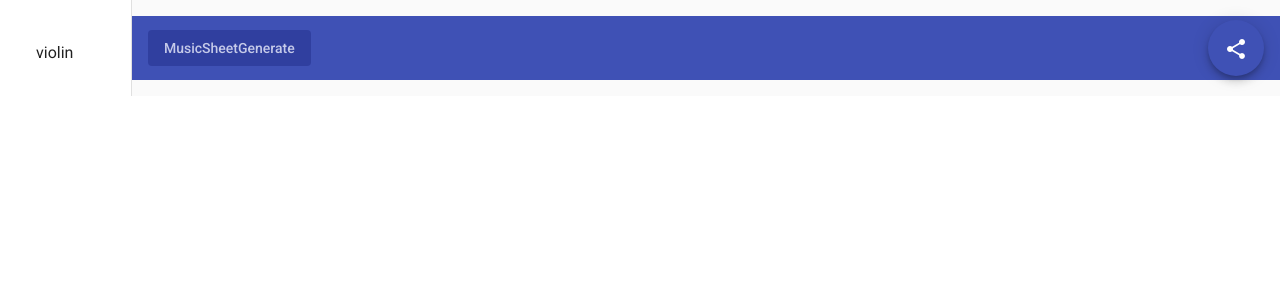
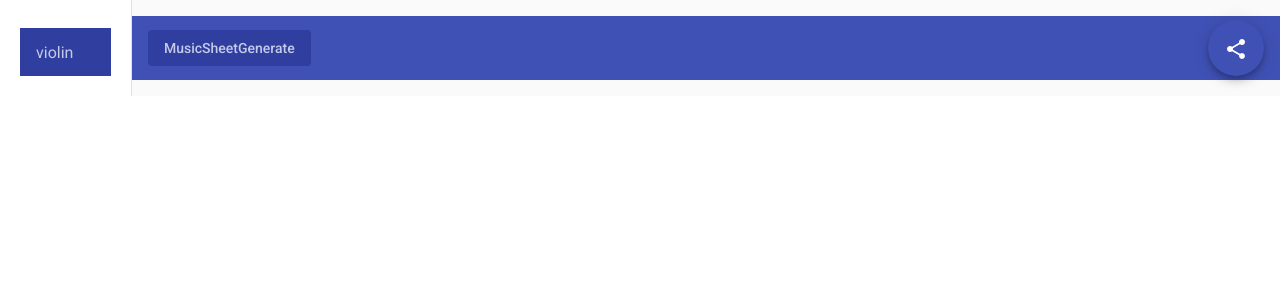
Before and after one commit to qwweerr/MusicSheetGenerator-Front, an Angular app: page / in a window 1280 px wide. Both pictures are taken after a click on the button "MusicSheetGenerate". Shown: the top 300 px of the page. Built offline with nearby package versions, Linux system fonts and the light colour scheme.

Commit message:
try to fix the sidenav height

```diff
--- a/src/app/_app.theme.scss
+++ b/src/app/_app.theme.scss
@@ -3,9 +3,41 @@
     $primary: map-get($theme, primary);
     $foreground: map-get($theme, foreground);
 
+    /*typelist style*/
     .mat-flat-button {
         background-color: mat-color($primary, darker);
         color: mat-color($primary, lighter);
     }
 
+    .mat-list-option{
+        color: mat-color($primary, lighter);
+        background-color: mat-color($primary, darker);
+    }
+
+    .mat-selection-list{
+        width: fit-content;
+    }
+
+    /*container style*/
+    .container {
+        flex: 1 1 auto;
+      }
+
+    .sidenav-content {
+        display: flex;
+        height: 100%;
+        align-items: center;
+        justify-content: center;
+    }
+
+    .sidenav {
+
+    }
+
+
+    .header-spacer {
+        flex: 1 1 auto;
+    }
+
+
 }
--- a/src/app/typelist/typelist.component.html
+++ b/src/app/typelist/typelist.component.html
@@ -1,5 +1,5 @@
 <mat-selection-list #instruments [multiple]="false">
-    <mat-list-option *ngFor="let instrument of typesOfInstruments" [value]="instrument">
+    <mat-list-option color="primary" *ngFor="let instrument of typesOfInstruments" [value]="instrument">
       {{instrument}}
     </mat-list-option>
-  </mat-selection-list>
+</mat-selection-list>
```
